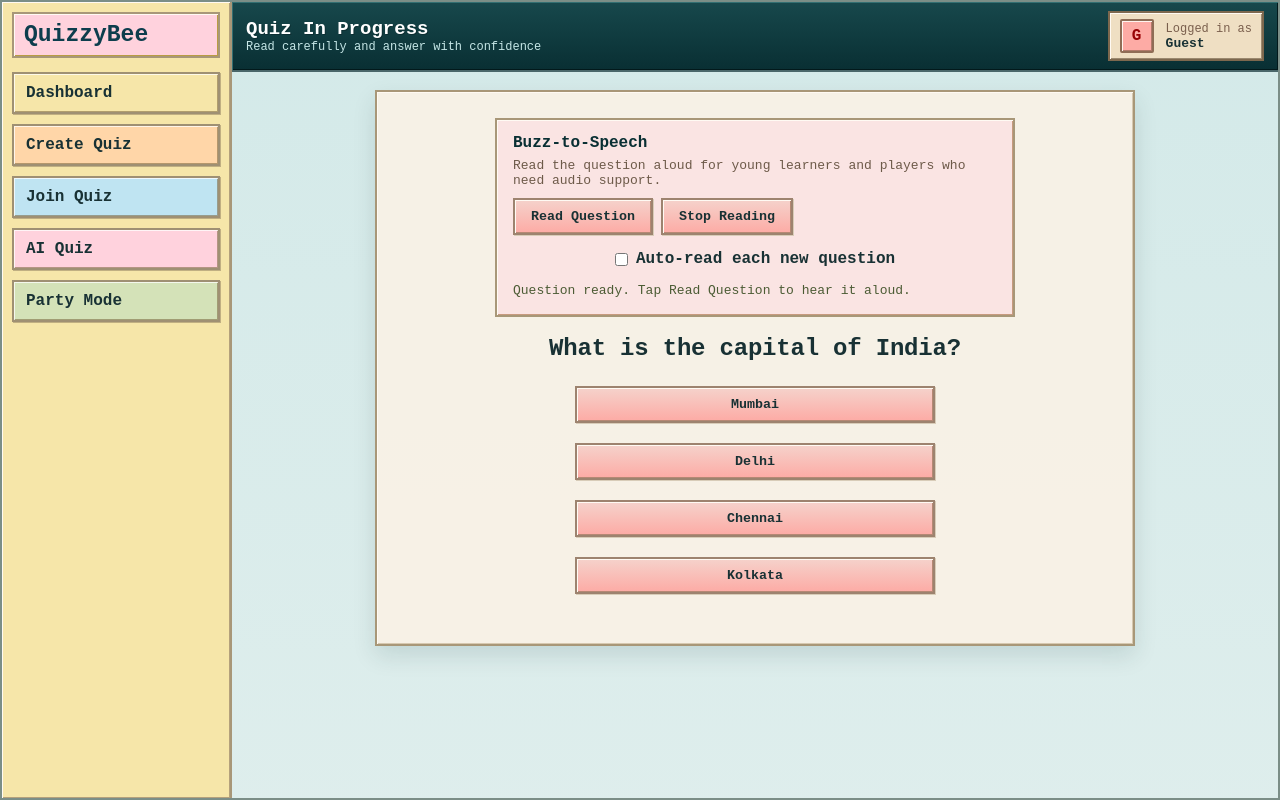
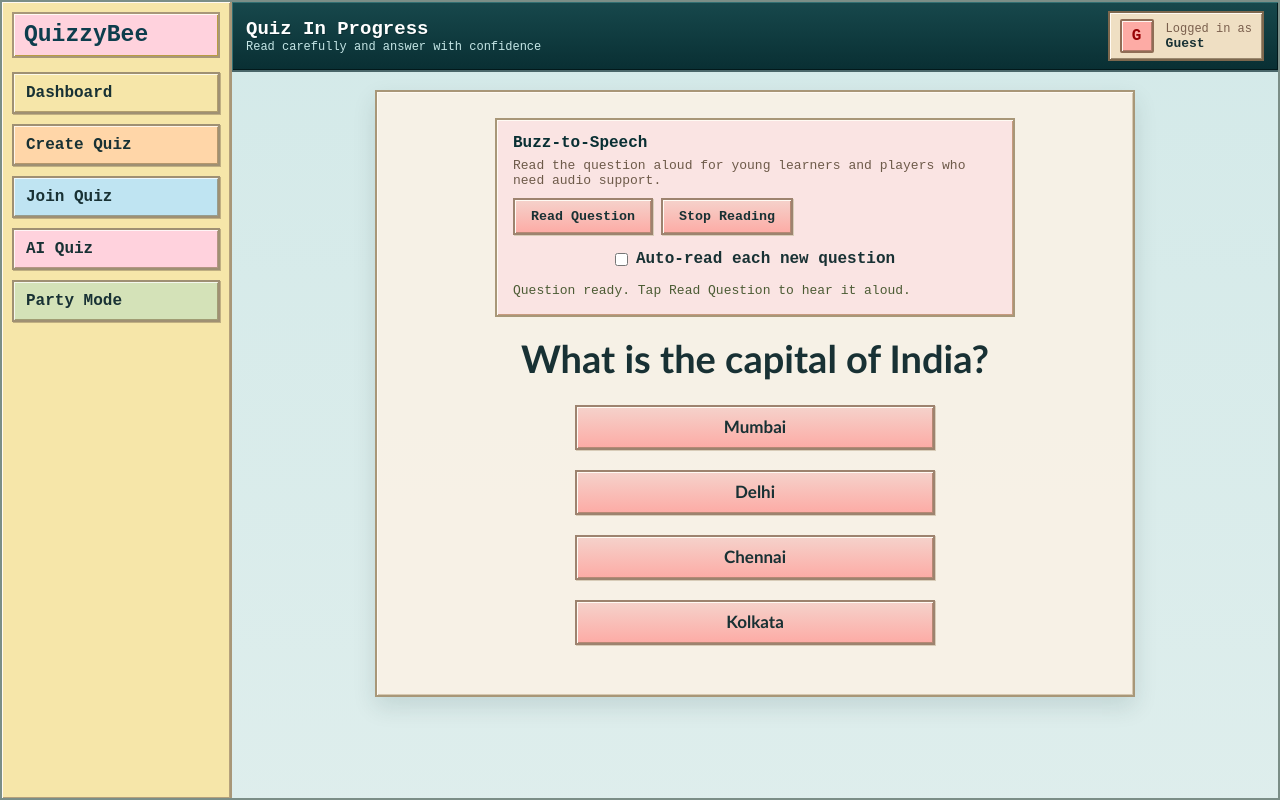
Before and after one commit to Saatvika04/quizzybee, a plain HTML site: page quiz.html in a window 1280 px wide. Drawn offline with Linux system fonts and the light colour scheme.

Commit message:
changed font to show friend

```diff
--- a/css/style.css
+++ b/css/style.css
@@ -349,8 +349,21 @@ button:active {
 }
 
 .quiz-stage {
+  font-family: "Trebuchet MS", "Segoe UI", Arial, sans-serif;
   transition: transform 0.25s ease;
   transform-origin: top center;
+}
+
+.quiz-stage #question {
+  font-size: clamp(24px, 4vw, 38px);
+  line-height: 1.22;
+  letter-spacing: 0;
+}
+
+.quiz-stage #options button {
+  font-family: inherit;
+  font-size: 17px;
+  line-height: 1.35;
 }
 
 .party-status {
```
